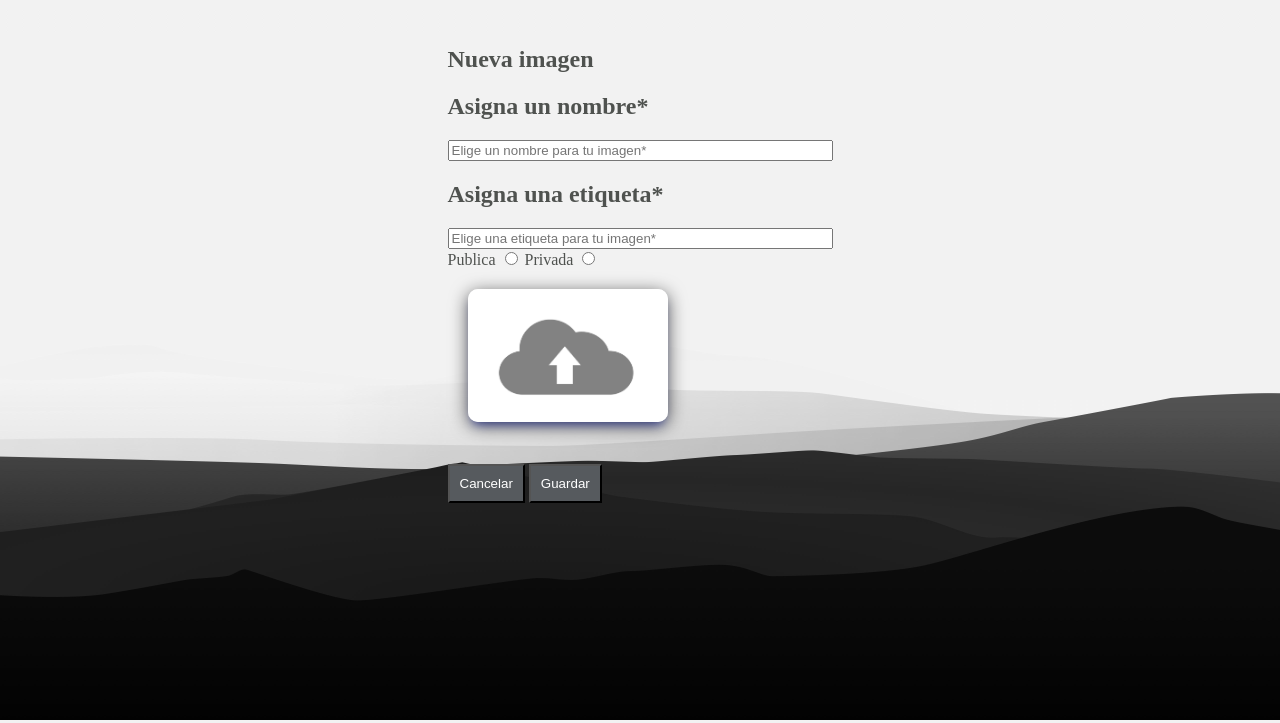
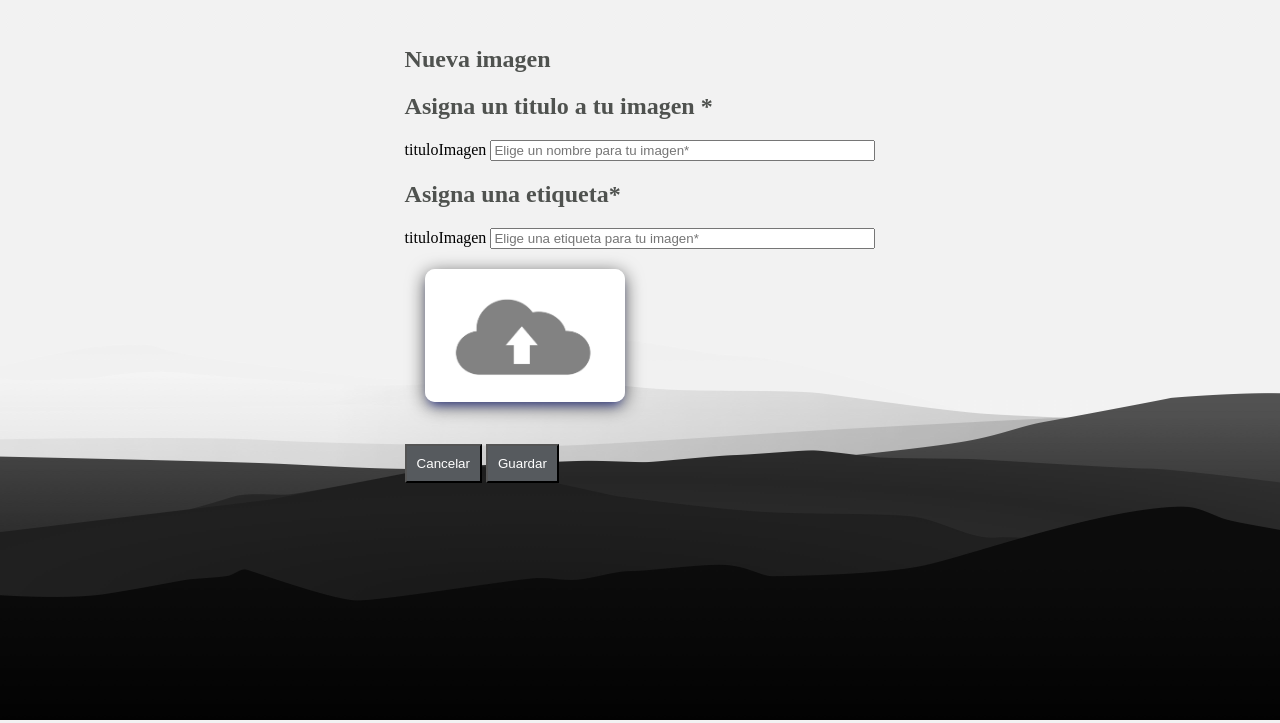
Before and after one commit to mariogomezr/visageimage, a Flask app: page /subirimagen in a window 1280 px wide. Shown: the top 723 px of the page. Run offline with Flask 2, Linux system fonts and the light colour scheme.

Commit message:
Se trabajo en la vista de subir Imagen con CRUD en base de datos

```diff
--- a/app.py
+++ b/app.py
@@ -1,13 +1,18 @@
-from forms import CambiaPassForm, LoginForm, OlvidaPassForm, RegistroForm
+from forms import CambiaPassForm, LoginForm, OlvidaPassForm, RegistroForm, subirimagenForm
 from flask import Flask, render_template, flash, request, redirect, url_for, jsonify, session, send_file, current_app, g
 from flask_mail import Mail, Message
 from flask_wtf import form
-import logging, email, sys
+import logging, email, sys, os
+from werkzeug.utils import secure_filename
 from db import get_db, close_db
 
 #Configuracion
+UPLOAD_FOLDER = r'static\uploaded_imgs'
+ALLOWED_EXTENSIONS = {'png', 'jpg', 'jpeg'}
+
 app = Flask(__name__)
 app.config['SECRET_KEY'] = '7110c8ae51a4b5af97be6534caef90e4bb9bdcb3380af008f90b23a5d1616bf319bc298105da20fe'
+app.config['UPLOAD_FOLDER'] = UPLOAD_FOLDER
 app.config.update(
     MAIL_SERVER = 'smtp.gmail.com',
     MAIL_PORT = 465,
@@ -30,13 +35,19 @@ def load_logged_in_user():
             'SELECT * FROM usuarios WHERE id_usuario = ?', (user_id,)
         ).fetchone()
 
-def login_required():
+
+
+def login_required(view):
     def login_required_func():
         if g.user is None:
             return redirect( url_for( 'login' ) )
     return login_required_func
 
 #Helper Functions
+@app.route( '/downloadimage', methods=['GET', 'POST'] )
+@login_required
+def download_image(file_url):
+    return send_file( file_url, as_attachment=True )
 
 def enviar_mensaje_activacion(email=None):
     msg = mail.send_message(
@@ -46,6 +57,11 @@ def enviar_mensaje_activacion(email=None):
         body = 'Ingresa al siguiente link para activar tu cuenta: {}'.format(url_for('index'))
     )
     return 'Mensaje enviado'
+
+def allowed_file(filename):         #Funcion que permite verificar las extensiones del archivo
+    return '.' in filename and \
+           filename.rsplit('.', 1)[1].lower() in ALLOWED_EXTENSIONS
+
 
 #Funciones manejadoras
 
@@ -169,14 +185,46 @@ def vistaModificar():
 
 
 # Dejar en POST para que cuando se inicie sesión se redireccione al perfil
+@login_required
 @app.route('/perfil', methods=['GET', 'POST'])
 def perfil():
     return render_template('perfil.html')
 
 
+@login_required
 @app.route('/subirimagen', methods=['GET', 'POST'])
 def subirimagen():
-    return render_template('SubirImagen.html')
+    form = subirimagenForm()
+    if request.method == 'POST':
+        if form.validate_on_submit():
+            usuario = g.user.username             #Nombre del usuario en la session
+            titulo_img = form.titulo_img.data
+            etiq_img = form.etiq_img.data
+            archivo = request.files['file']
+            db = get_db()
+            print('Ingreso al metodo subirimagen POST')
+
+            if archivo is None or archivo == '':
+                flash('Ingrese un archivo con extension .jpg o .png')
+                return render_template('index.html', form = form)
+
+            if archivo and allowed_file(archivo.filename):   #Si existe el archivo y tiene extension permitida
+                archivo = secure_filename(archivo.filename)
+                path_archivo = os.path.join(app.config['UPLOAD_FOLDER'], archivo)
+                file.save(path_archivo)
+                #Si el usuario ya existe
+                if db.execute( 'SELECT url FROM imagenes WHERE url = ?', (path_archivo,) ).fetchone() is not None:
+                    error = 'La imagen ya existe en la base de datos, pruebe con un nombre diferente'
+                    flash( error )
+                    return render_template( 'subirimagen.html', form=form)
+                else:
+                    db.execute(     #Ejecucion del query
+                    'INSERT INTO imagenes (url, autor, titulo, fk_usuario) VALUES (?,?,?,?)',
+                    (path_archivo, usuario, titulo, usuario) )
+                    db.commit()     #Chequear informacion en la BD
+                    return redirect(url_for('perfil'))
+
+    return render_template('SubirImagen.html', form = form)
 
 
 @app.route('/verImagen', methods=['GET'])
@@ -189,5 +237,6 @@ def terminos():
     return render_template('termsCond.html')
 
 
+
 if __name__ == "__main__":
     app.run(debug=True)
--- a/forms.py
+++ b/forms.py
@@ -1,5 +1,5 @@
 from flask_wtf import FlaskForm
-from wtforms import StringField, SubmitField, PasswordField, BooleanField
+from wtforms import StringField, SubmitField, PasswordField, BooleanField, FileField
 from wtforms import validators
 from wtforms.validators import DataRequired, Email, EqualTo, Length
 
@@ -28,3 +28,9 @@ class CambiaPassForm(FlaskForm):
     contrasena = PasswordField('Nueva contraseña', validators=[DataRequired(), EqualTo('confirmar', message='Las contraseñas deben coincidir')])
     confirmar = PasswordField('Repite la contraseña', validators=[DataRequired()])
     submit = SubmitField('Cambiar')
+
+class subirimagenForm(FlaskForm):
+    titulo_img = StringField('tituloImagen',validators=[DataRequired()])
+    etiq_img = StringField('etiqueta',validators=[DataRequired()])
+    file = FileField('file' )
+    submit = SubmitField('Guardar')
--- a/templates/SubirImagen.html
+++ b/templates/SubirImagen.html
@@ -1,43 +1,50 @@
 <!DOCTYPE html>
 <html lang="en">
+
 <head>
     <meta charset="UTF-8">
     <meta name="viewport" content="width=, initial-scale=1.0">
-    <title>Document</title>
-    <link rel="stylesheet" type="text/css" href="{{ url_for('static', filename = 'css/edwstilos.css') }}" >
-    <script type="text/javascript" src="../JavaScript/fotos_en_pagina.js">
+    <title>Subir Imagen | VisageImage</title>
+    <link rel="stylesheet" type="text/css" href="{{ url_for('static', filename = 'css/edwstilos.css') }}">
+    <!--<script type="text/javascript" src="../JavaScript/fotos_en_pagina.js"> -->
     </script>
 
 </head>
+
 <body>
     <section id="tarjeta-ingreso">
+        <form action="" method="POST" novalidate>
             <br>
+            <div>
                 <h1 class="titulos">Nueva imagen</h1>
-
-        <h2 class="titulos">Asigna un nombre*</h2>
-        <input size="45" type="text" name="nombreImagen" id="nombreImagen" placeholder="Elige un nombre para tu imagen*">
-        <br>
-        <h2 class="titulos">    Asigna una etiqueta*</h2>
-        <input size="45" type="text" name="etiqueta" id="etiqueta" placeholder="Elige una etiqueta para tu imagen*">
-        <br>
-
-        <label class="titulos" for="campoRadioPublica"> Publica </label>
-        <input type="radio" name="RadioPrivada" id="campoRadioPublica" value="Publica" />
-        <label class="titulos" for="campoRadioPrivada">Privada</label>
-        <input type="radio" name="RadioPrivada" id="campoRadioPrivada" value="Privada" />
-        <br>
+                {{ form.hidden_tag() }}
+                <h2 class="titulos">Asigna un titulo a tu imagen *</h2>
+                {{ form.titulo_img.label }}
+                {{ form.titulo_img(size = 45, placeholder="Elige un nombre para tu imagen*")}}
+                {% for error in form.titulo_img.errors %}
+                <span style="color: red;">{{ error }}</span>
+                {% endfor %}
+            </div>
+            <div>
+                <h2 class="titulos"> Asigna una etiqueta*</h2>
+                {{ form.titulo_img.label }}
+                {{ form.titulo_img(size = 45, placeholder="Elige una etiqueta para tu imagen*")}}
+                {% for error in form.titulo_img.errors %}
+                <span style="color: red;">{{ error }}</span>
+                {% endfor %}
+            </div>
             <div class="image-upload">
-                <label for="file-input">
-                  <img src="../static/img/subir_nube.png" width="600" height="270" style="cursor:pointer"/>
+                <label for="file">
+                    <img src="../static/img/subir_nube.png" width="600" height="270" style="cursor:pointer" />
                 </label>
-                <input id="file-input" type="file" />
-
-
+                <input id="file" type="file" accept=".jpg,.png" multiple />
             </div>
 
             <br>
             <input id="Cancelar" type="button" value="Cancelar" class="escandal">
             <input id="Guardar" type="submit" value="Guardar" class="escandal">
+        </form>
     </section>
 </body>
+
 </html>
--- a/templates/verImagen.html
+++ b/templates/verImagen.html
@@ -16,7 +16,7 @@
         <img class="imagenSeleccionada imagenModificar" id= "imagenPrincipal" src="../static/img/imagenPredeterminada.jpeg"/>
         <h1 id="nombrePrincipal">Sunset in Cappadocia</h1>
         <h2>#holydays #dreams #travel</h2>
-        <button class="btn"><i class="fas fa-cloud-download-alt" onclick="funcionDescargar();"></i></button>
+        <a href="{{ url_for('downloadimage')}}"><button class="btn"><i class="fas fa-cloud-download-alt" onclick="funcionDescargar();"></i></button></a>
         <i class="fas fa-user-circle fa-2x" id="iconoUsuario"></i>
         <h3>Nombre Usuario</h3>
         <h4>@usuario</h4>
```
Lines whose indentation alone changed are shown as unchanged.
